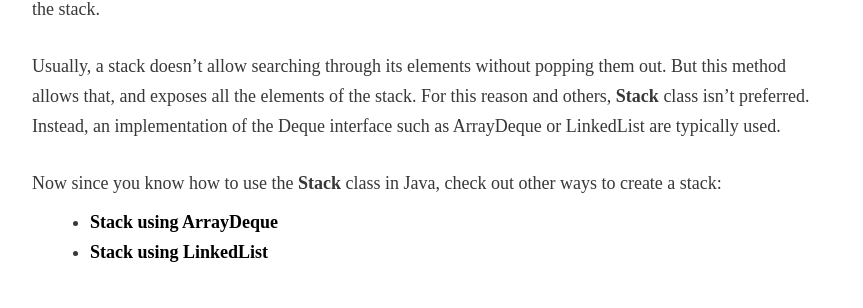
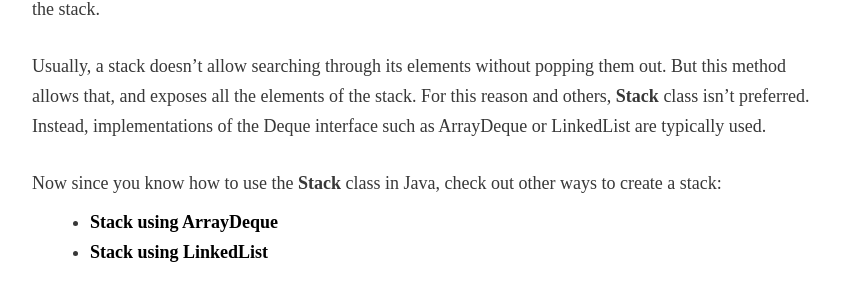
Before and after one commit to nikhilmopidevi/nikhilmopidevi.github.io, a Jekyll site: the page built from _posts/2017-06-25-Stack class in Java.markdown, in a window 1280 px wide and 900 px high, scrolled down 2641 px. Shown: the part 396-704 px from the top of the window, without its empty margins (208-1071 px from the left). Built offline with Jekyll 4.4.1, drawn with Linux system fonts in a browser that asks for light colours; some web fonts are replaced; comment, search, counter and statistics services are not loaded.

Commit message:
Fixed grammar

```diff
--- a/_posts/2017-06-25-Stack class in Java.markdown
+++ b/_posts/2017-06-25-Stack class in Java.markdown
@@ -103,7 +103,7 @@ int position = stack.search("Apple"); //stores the returned value in the variabl
 
 This call to the method returns the value **2**, because the string **"Apple"** is at second position from the top of the stack.
 
-Usually, a stack doesn't allow searching through its elements without popping them out. But this method allows that, and exposes all the elements of the stack. For this reason and others, **Stack** class isn't preferred. Instead, an implementation of the Deque interface such as ArrayDeque or LinkedList are typically used.
+Usually, a stack doesn't allow searching through its elements without popping them out. But this method allows that, and exposes all the elements of the stack. For this reason and others, **Stack** class isn't preferred. Instead, implementations of the Deque interface such as ArrayDeque or LinkedList are typically used.
 
 Now since you know how to use the **Stack** class in Java, check out other ways to create a stack:
 
```
